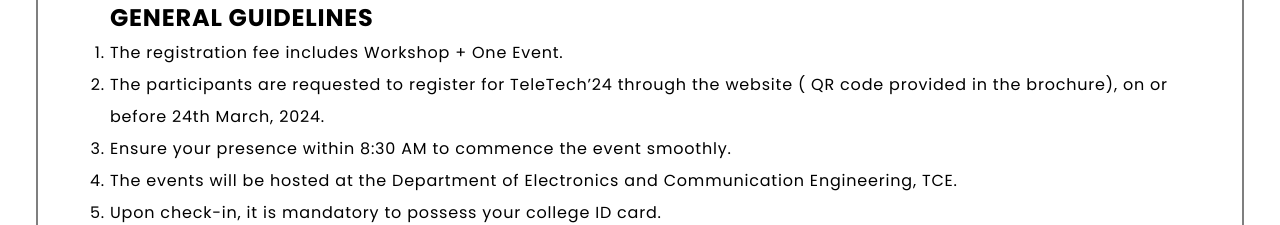
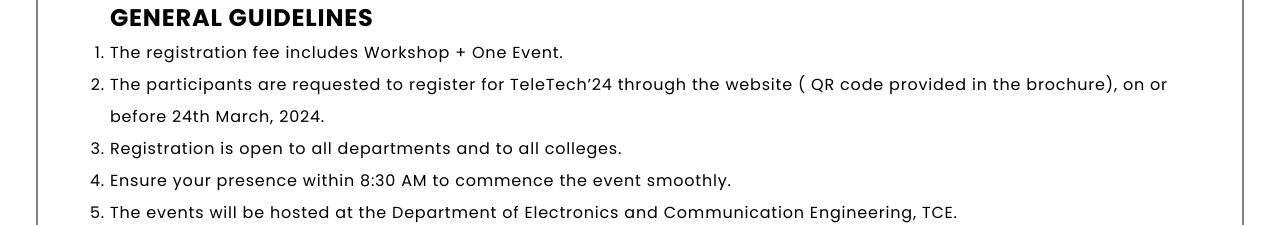
Before and after one commit to KRISH0016/teletech24-client, a React (Vite) app: page / in a window 1280 px wide. Shown: the part 1680-1905 px from the top of the page. Built offline with nearby package versions, Linux system fonts and the light colour scheme; no server answers.

Commit message:
guidelines update

```diff
--- a/src/pages/About.jsx
+++ b/src/pages/About.jsx
@@ -67,6 +67,9 @@
                   24th March, 2024.
                 </li>
                 <li>
+                  Registration is open to all departments and to all colleges.
+                </li>
+                <li>
                   Ensure your presence within 8:30 AM to commence the event
                   smoothly.
                 </li>
```
